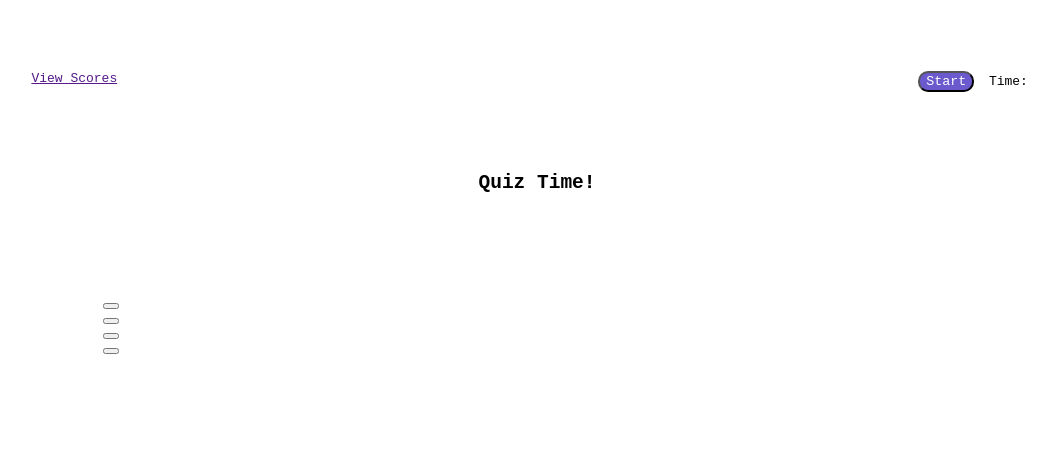
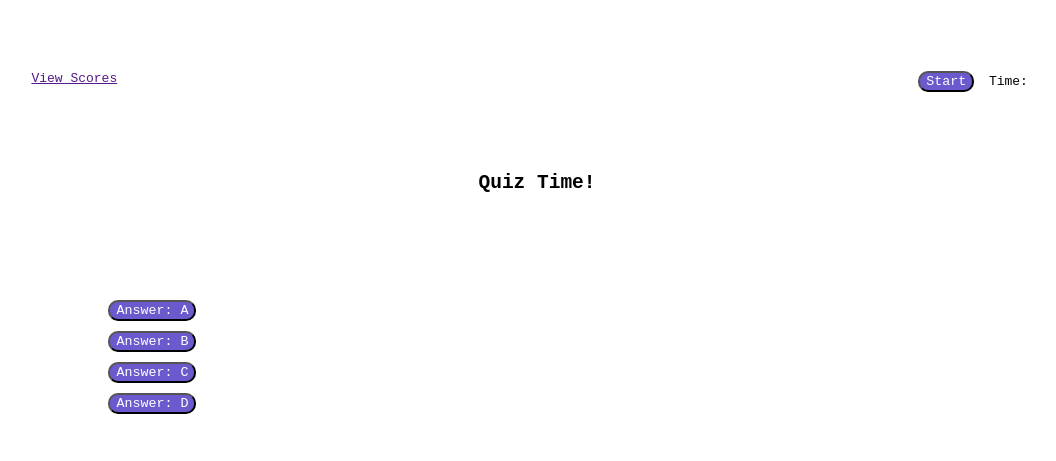
Before and after one commit to mikedotg01/simpleQuiz, a plain HTML site: page index.html in a window 1280 px wide. Shown: the whole page, without its empty margins (103-1159 px from the left). Drawn offline with Linux system fonts and the light colour scheme.

Commit message:
Added to CSS

```diff
--- a/Assets/script.js
+++ b/Assets/script.js
@@ -1,42 +1,7 @@
 // lets start with a simple alert explaining the game.
-alert('Hi! You are about to begin your quize for Coding101. \n Please click "Ok" to move out of this "alert()", and click on the "Start" button when you are ready to begin.')
+// alert('Hi! You are about to begin your quiz for Coding101. \nPlease click "Ok" to move out of this "alert()", and click on the "Start" button when you are ready to begin.')
+
 
 function startBtn(){
 
 }
-
-
-// // Selects element by class
-// var timeEl = document.querySelector(".time");
-
-// // Selects element by id
-// var mainEl = document.getElementById("main");
-
-// var secondsLeft = 10;
-
-// function setTime() {
-//   // Sets interval in variable
-//   var timerInterval = setInterval(function() {
-//     secondsLeft--;
-//     timeEl.textContent = secondsLeft + " seconds left till colorsplosion.";
-
-//     if(secondsLeft === 0) {
-//       // Stops execution of action at set interval
-//       clearInterval(timerInterval);
-//       // Calls function to create and append image
-//       sendMessage();
-//     }
-
-//   }, 1000);
-// }
-
-// // Function to create and append colorsplosion image
-// function sendMessage() {
-//   timeEl.textContent = " ";
-//   var imgEl = document.createElement("img");
-//   imgEl.setAttribute("src", "images/image_1.jpg");
-//   mainEl.appendChild(imgEl);
-
-// }
-
-// setTime();
--- a/Assets/style.css
+++ b/Assets/style.css
@@ -31,12 +31,6 @@ body{
             padding-right: 10%;
         }
 
-        .startBtn{
-            background-color: slateblue;
-            color: white;
-            border-radius: 10px;
-        }
-
         .time{
             padding-left: 10%;
             padding-right: 10%;
@@ -60,9 +54,10 @@ body{
                     align-content: flex-start;
                     align-items: flex-start;
                 }
-                .options{
+                .options li{
+                    padding: 5px;
+                }
 
-                }
                 .options hr{
                     color: slategray;
                 }
@@ -70,3 +65,12 @@ body{
                     padding: 1%;
                     color:slategray;
                 }
+
+
+/* adding color to buttons */
+
+button{
+    background-color: slateblue;
+    color: white;
+    border-radius: 10px;
+}
--- a/index.html
+++ b/index.html
@@ -29,13 +29,12 @@
                 <div class="resultCont">
                     <div class="options">
                     <ul>
-                    <li><button class="btn1"></button> </li>
-                    <li><button class="btn2"></button> </li>
-                    <li><button class="btn3"></button> </li>
-                    <li><button class="btn4"></button> </li>
+                    <li><button class="btn1">Answer: A </button> </li>
+                    <li><button class="btn2">Answer: B </button> </li>
+                    <li><button class="btn3">Answer: C</button> </li>
+                    <li><button class="btn4">Answer: D</button> </li>
                     </ul>
                     </div>
-
                     <div class="popUpMes">
                     </div>
                 </div>
```
